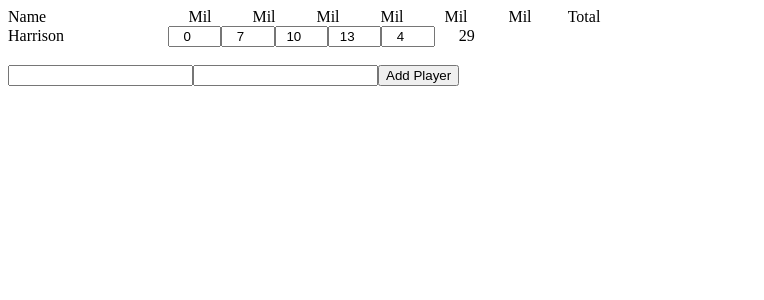
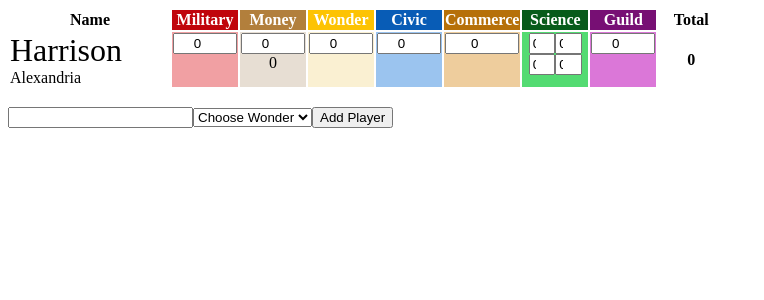
Before and after one commit to hchapman/wonderous-web, a Vue app: page / in a window 1280 px wide. Shown: the top 300 px of the page, without its empty margins (0-764 px from the left). Built offline with nearby package versions, Linux system fonts and the light colour scheme.

Commit message:
going to try using a column layout instead of a table

```diff
--- a/src/Wonderous.vue
+++ b/src/Wonderous.vue
@@ -1,10 +1,16 @@
 <template>
 <div id="wonderous-app">
+  <div class="table-scroll">
+  <table>
   <player-score-header>
   </player-score-header>
-  <player-score-edit
-    v-for="player in players"
-    v-bind:player="player"></player-score-edit>
+  <tbody>
+    <player-score-edit
+      v-for="player in players"
+      v-bind:player="player"></player-score-edit>
+  </tbody>
+  </table>
+  </div>
   <br>
   <add-player v-on:add-player="players.push($event)"></add-player>
 </div>
@@ -12,25 +18,58 @@
 
 <script>
 import Player from "./logic/Player.js";
+import GameConfig from "./logic/GameConfig.js";
 import PlayerScoreEdit from "./components/PlayerScoreEdit.vue";
 import PlayerScoreHeader from "./components/PlayerScoreHeader.vue";
 import AddPlayer from "./components/AddPlayer.vue";
 
+let config = new GameConfig();
 export default {
     name: 'wonderous-app',
-    data: () => { return {
-        message: "Hello!!",
-        players: [new Player("Harrison")],
-    }; },
+    data: function() {
+        return {
+            message: "Hello!!",
+            players: [new Player("Harrison", config.getWonders()[0])],
+            gameConfig: config,
+        };
+    },
     components: {
         PlayerScoreEdit,
         PlayerScoreHeader,
         AddPlayer,
-    }
+    },
+    provide: function() {
+        return {
+            gameConfig: this.gameConfig
+        };
+    },
 }
 </script>
 
 <style lang="scss">
 #wonderous-app {
+
 }
+
+.player {
+    .player-name{
+        font-size: 2em;
+    }
+
+    width: 10em;
+    position: -webkit-sticky;
+    position: sticky;
+    left: 0;
+    z-index: 2;
+    background: white;
+    padding: 0;
+}
+
+.table-scroll {
+    overflow-x: auto;
+}
+table {
+    min-width: 20em;
+}
+
 </style>
--- a/src/components/AddPlayer.vue
+++ b/src/components/AddPlayer.vue
@@ -1,7 +1,10 @@
 <template>
 <div id="add-player">
   <input v-model="player.name">
-  <input v-model="player.wonder">
+  <select v-model="player.wonder">
+    <option disabled value="">Choose Wonder</option>
+    <option v-for="wonder in gameConfig.getWonders()" v-bind:value="wonder">{{ wonder.toString() }}</option>
+  </select>
   <button v-on:click="addPlayer()">Add Player</button>
 </div>
 </template>
@@ -12,12 +15,13 @@ import Player from "../logic/Player.js";
 export default {
     name: 'add-player',
     data: () => { return {
-        player: new Player(""),
+        player: new Player("",""),
     }; },
+    inject: ['gameConfig'],
     methods:  {
         addPlayer: function() {
             this.$emit('add-player', this.player);
-            this.player = new Player("");
+            this.player = new Player("","");
         },
     },
 }
--- /dev/null
+++ b/src/components/CashInput.vue
@@ -0,0 +1,34 @@
+<template>
+  <div>
+    <input type='number'
+           max="1000"
+           min="0"
+           v-model.number="cash.value">
+    <span>{{ cash.points }}</span>
+  </div>
+</template>
+
+<script>
+import {CashScore} from "../logic/ScoreDatum.js";
+
+export default {
+    name: 'cash-input',
+    props: {cash: CashScore},
+}
+</script>
+
+<style scoped lang="scss">
+.player-name {
+    width: 10em;
+}
+.score-input {
+    input {
+        width: 100%;
+        text-align: center;
+    }
+}
+.score-total {
+    width: 4em;
+    text-align: center;
+}
+</style>
--- a/src/components/PlayerScoreEdit.vue
+++ b/src/components/PlayerScoreEdit.vue
@@ -1,40 +1,60 @@
 <template>
-<div id="player-score-edit">
-  <span class="player-name">
-    {{ player.name }}
-  </span>
-  <input type='number'
-         max="100"
-         class="score-input"
-         v-for="score in player.scores"
-         v-model="score.value">
-  <span class="score-total">
+<tr id="player-score-edit">
+  <td class="player">
+    <span class="player-name">{{ player.name }}</span><br>
+    <span class="player-wonder">{{ player.wonder.toString() }}</span>
+  </td>
+  <td v-for="cat in gameConfig.getCategories()"
+      v-bind:class="[cat.id]"
+      class="score-input background-light">
+  <ScienceInput
+    v-if="cat == 'Science'"
+    v-bind:science="player.scores[cat.id]"></ScienceInput>
+  <CashInput
+    v-else-if="cat == 'Money'"
+    v-bind:cash="player.scores[cat.id]"></CashInput>
+  <input
+    type='number'
+    max="100"
+    min="0"
+    v-else
+    v-model.number="player.scores[cat.id].value">
+  </td>
+  <td class="score-total">
     {{ player.getTotalScore() }}
-  </span>
-</div>
+  </td>
+</tr>
 </template>
 
 <script>
 import Player from "../logic/Player.js";
+import ScienceInput from "./ScienceInput.vue";
+import CashInput from "./CashInput.vue";
 
 export default {
     name: 'player-score-edit',
+    components: { ScienceInput, CashInput },
+    inject: ['gameConfig'],
     props: {player: Player},
 }
 </script>
 
 <style scoped lang="scss">
-.player-name {
-    width: 10em;
-    display: inline-block;
-}
+@import '../styles/_variables';
+@import '../styles/wonder-styles';
+
 .score-input {
-    width: 4em;
+    input {
+        width: 100%;
+        text-align: center;
+    }
+    max-width: 7em;
+    vertical-align: top;
     text-align: center;
 }
 .score-total {
     width: 4em;
-    display: inline-block;
     text-align: center;
+    font-weight: bold;
 }
 </style>
--- a/src/components/PlayerScoreHeader.vue
+++ b/src/components/PlayerScoreHeader.vue
@@ -1,51 +1,40 @@
 <template>
-<div id="player-score-edit">
-  <span class="player-name-header">
-    Name
-  </span>
-  <span class="score-input-header">
-    Mil
-  </span>
-  <span class="score-input-header">
-    Mil
-  </span>
-  <span class="score-input-header">
-    Mil
-  </span>
-  <span class="score-input-header">
-    Mil
-  </span>
-  <span class="score-input-header">
-    Mil
-  </span>
-  <span class="score-input-header">
-    Mil
-  </span>
-  <span class="score-total-header">
+<thead id="player-score-edit">
+  <tr>
+    <th class="player">
+      Name
+    </th>
+    <th class="score-input-header background-dark"
+        v-for="category in gameConfig.getCategories()"
+        v-bind:class="[category.id]">
+      {{ category.toString() }}
+    </th>
+    <th class="score-total-header">
     Total
-  </span>
-</div>
+  </th>
+  </tr>
+</thead>
 </template>
 
 <script>
 export default {
     name: 'player-score-header',
+    inject: ['gameConfig'],
+    data: () => { return {
+    }; }
 }
 </script>
 
 <style scoped lang="scss">
-.player-name-header {
-    width: 10em;
-    display: inline-block;
-}
+@import '../styles/wonder-styles';
+
 .score-input-header {
     width: 4em;
-    display: inline-block;
     text-align: center;
+    color: white;
 }
 .score-total-header {
     width: 4em;
-    display: inline-block;
     text-align: center;
 }
 </style>
--- /dev/null
+++ b/src/components/ScienceInput.vue
@@ -0,0 +1,46 @@
+<template>
+  <div>
+    <input type='number'
+           max="10"
+           min="0"
+           class="science-input"
+           v-model.number="science.valueA">
+    <input type='number'
+           max="10"
+           min="0"
+           class="science-input"
+           v-model.number="science.valueB">
+    <input type='number'
+           max="10"
+           min="0"
+           class="science-input"
+           v-model.number="science.valueC">
+    <input type='number'
+           max="10"
+           min="0"
+           class="science-input"
+           v-model.number="science.valueW">
+  </div>
+</template>
+
+<script>
+import {ScienceScore} from "../logic/ScoreDatum.js";
+
+export default {
+    name: 'science-input',
+    props: {science: ScienceScore},
+}
+</script>
+
+<style scoped lang="scss">
+.player-name {
+    width: 10em;
+}
+input.science-input {
+    width: 2em;
+}
+.score-total {
+    width: 4em;
+    text-align: center;
+}
+</style>
--- /dev/null
+++ b/src/logic/GameConfig.js
@@ -0,0 +1,103 @@
+import {Score, CoinScore, ScienceScore} from "./ScoreDatum.js";
+
+class GameScoreCategory {
+    static strings = {
+        military: "Military",
+        money: "Money",
+        wonder: "Wonder",
+        civic: "Civic",
+        commerce: "Commerce",
+        science: "Science",
+        guild: "Guild"
+    }
+
+    constructor(id) {
+        this.id = id;
+    }
+
+    static generateCategories() {
+        let cats = [];
+        for (let catid in GameScoreCategory.strings) {
+            cats.push(new GameScoreCategory(catid));
+        }
+        return cats;
+    }
+
+    /* Return a localized, human-readable name for this category
+     */
+    toString() {
+        return GameScoreCategory.strings[this.id];
+    }
+}
+
+class GameWonder {
+    static strings = {
+        alexandria: "Alexandria",
+        babylon: "Babylon",
+        ephesos: "Ephesos",
+        giza: "Giza",
+        halikarnassos: "Halikarnassos",
+        olympia: "Olympia",
+        rhodos: "Rhodos"
+    }
+
+    constructor(id) {
+        this.id = id;
+    }
+
+    static generateWonders() {
+        let wonders = [];
+        for (let wonderid in GameWonder.strings) {
+            wonders.push(new GameWonder(wonderid));
+        }
+        return wonders;
+    }
+
+    /* Return a localized, human-readable name for this wonder
+     */
+    toString() {
+        return GameWonder.strings[this.id];
+    }
+}
+
+export default class GameConfig {
+    static allCategories = GameScoreCategory.generateCategories();
+    static allWonders = GameWonder.generateWonders();
+
+    constructor() {
+    }
+
+    // Return categories for current game config
+    getCategories() {
+        return GameConfig.allCategories;
+    }
+
+    /* Return wonders for current game config
+     */
+    getWonders() {
+        return GameConfig.allWonders;
+    }
+
+    // Return all categories available in game
+    static getAllCategories() {
+        return GameConfig.allCategories;
+    }
+
+    /* Return all wonders available in game
+     */
+    static getAllWonders() {
+        return GameConfig.allWonders;
+    }
+
+    /* Factory to create appropriate score types
+     */
+    static newScore(catid) {
+        if (catid == 'money') {
+            return new CoinScore(0);
+        } else if (catid == 'science') {
+            return new ScienceScore(0,0,0,0);
+        }
+
+        return new Score(0);
+    }
+}
--- a/src/logic/Player.js
+++ b/src/logic/Player.js
@@ -1,21 +1,20 @@
 import {Score, CoinScore} from "./ScoreDatum.js";
+import GameConfig from "./GameConfig.js";
 
 export default class Player {
-    constructor(name) {
+    constructor(name, wonder) {
         this.name = name;
-        this.scores = [
-            new Score(0),
-            new CoinScore(7),
-            new Score(10),
-            new Score(13),
-            new Score(4)
-        ];
+        this.wonder = wonder;
+        this.scores = {};
+        for (let cat of GameConfig.getAllCategories()) {
+            this.scores[cat.id] = GameConfig.newScore(cat.id);
+        }
     }
 
     getTotalScore() {
         let total = 0;
-        for (let score of this.scores) {
-            total += score.points;
+        for (let key in this.scores) {
+            total += this.scores[key].points;
         }
         return total;
     }
--- a/src/logic/ScoreDatum.js
+++ b/src/logic/ScoreDatum.js
@@ -28,3 +28,53 @@ export class CoinScore extends Score {
             return Math.ceil(this.rawPoints/3);
     }
 }
+
+export class ScienceScore extends Score {
+    constructor(a,b,c,w) {
+        super(0);
+        this.rawA = a;
+        this.rawB = b;
+        this.rawC = c;
+
+        this.rawW = w;
+    }
+
+    /* partition n into k natural numbers (>= 0)
+     */
+    static _partitions(n, k) {
+        if (k == 0 || n < 0) { return [[],]; }
+        if (k == 1) { return [[n],]; }
+
+        let parts = [];
+        for (let x = 0; x <= n; x++) {
+            for (let part of ScienceScore._partitions(n-x,k-1)) {
+                parts.push([x].concat(part));
+            }
+        }
+        return parts;
+    }
+
+    get valueA() { return this.rawA; }
+    get valueB() { return this.rawB; }
+    get valueC() { return this.rawC; }
+    get valueW() { return this.rawW; }
+
+    set valueA(a) { this.rawA = a; }
+    set valueB(b) { this.rawB = b; }
+    set valueC(c) { this.rawC = c; }
+    set valueW(w) { this.rawW = w; }
+
+    static _calcScience(a,b,c) {
+        return 7*Math.min(a,b,c) + a*a + b*b + c*c;
+    }
+
+    get points() {
+        // Maybe the naive method is not too expensive, so let's try.
+        return Math.max(...ScienceScore._partitions(this.rawW,3).map(
+            ([wa,wb,wc]) => ScienceScore._calcScience(
+                this.rawA+wa,
+                this.rawB+wb,
+                this.rawC+wc)
+        ) );
+    }
+}
--- /dev/null
+++ b/src/styles/_variables.scss
@@ -0,0 +1,11 @@
+$stagecolors-primary: (
+    military: #D91F26,
+     money: #B19570,
+     debt: #A08972,
+     wonder: #E9C44A,
+     civic: #2276CF,
+     commerce: #CF8923,
+     science: #1A7B30,
+     guild: #92278F,
+     leader: #BCBCBC,
+     cities: #545454);
--- /dev/null
+++ b/src/styles/wonder-styles.scss
@@ -0,0 +1,19 @@
+@import 'variables';
+
+@each $stage,$primarycolor in $stagecolors-primary {
+    .#{$stage}.background-primary {
+        background-color: $primarycolor;
+    }
+}
+
+@each $stage,$primarycolor in $stagecolors-primary {
+    .#{$stage}.background-light {
+        background-color: desaturate(lighten($primarycolor, 30), 0);
+    }
+}
+
+@each $stage,$primarycolor in $stagecolors-primary {
+    .#{$stage}.background-dark {
+        background-color: saturate(darken($primarycolor, 10), 20);
+    }
+}
```
